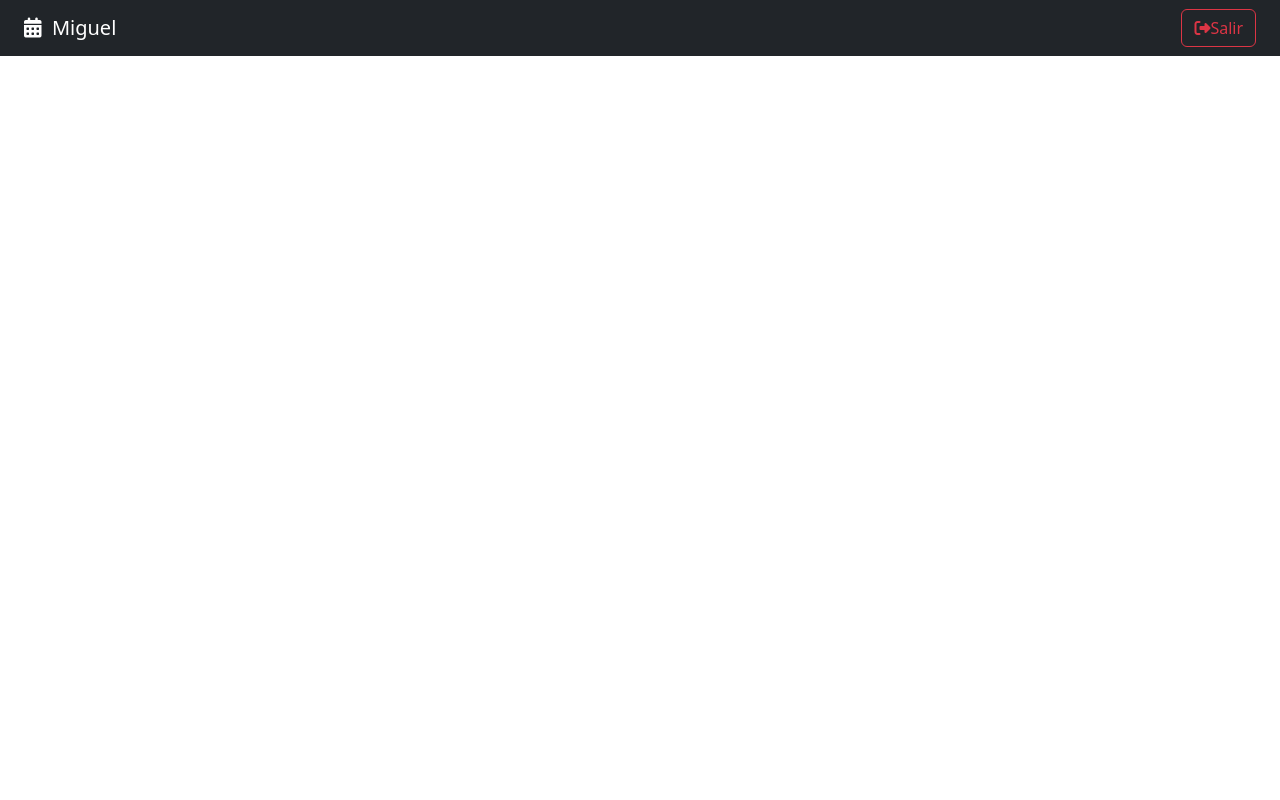
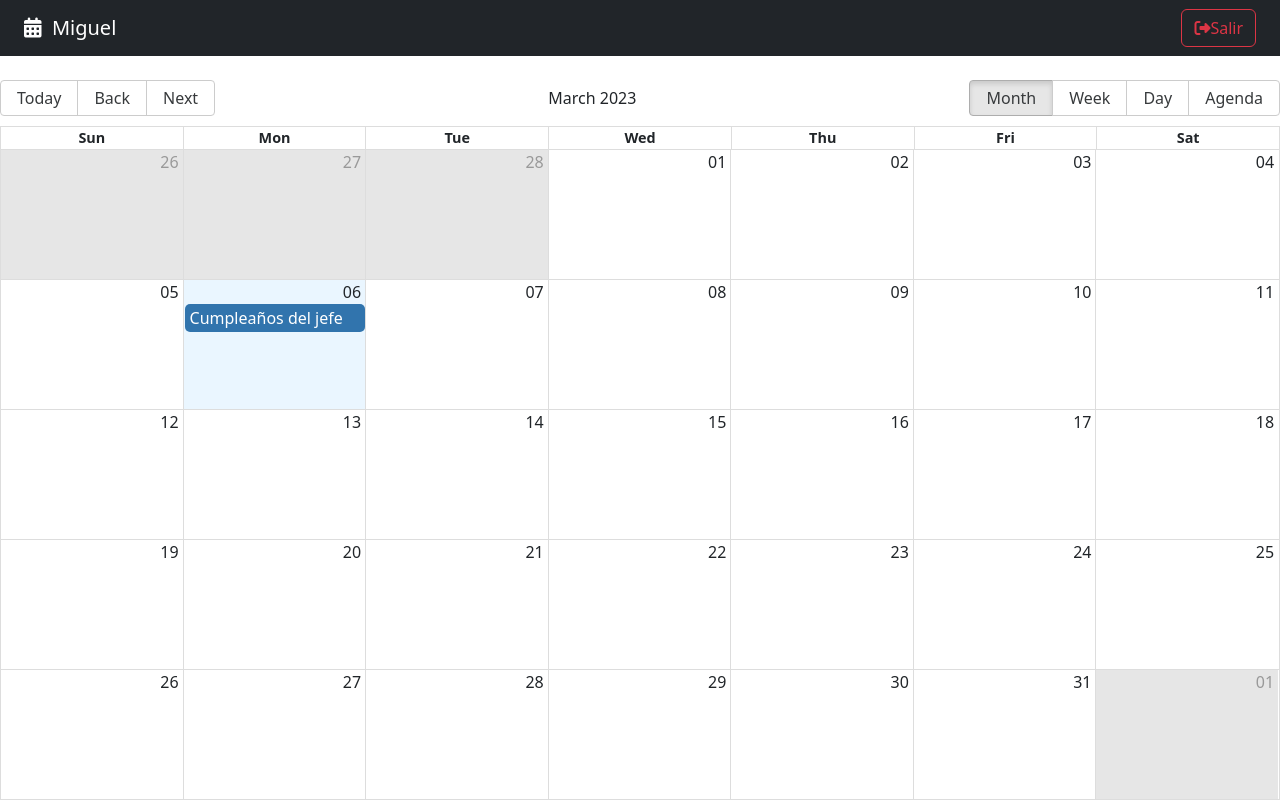
Before and after one commit to Hmmlov/calendar, a React (Vite) app: page / in a window 1280 px wide. Built offline with nearby package versions, Linux system fonts and the light colour scheme.

Commit message:
ReactBigCalendar349

```diff
--- a/package.json
+++ b/package.json
@@ -9,7 +9,9 @@
     "preview": "vite preview"
   },
   "dependencies": {
+    "date-fns": "^2.29.3",
     "react": "^18.2.0",
+    "react-big-calendar": "^1.6.8",
     "react-dom": "^18.2.0",
     "react-router-dom": "^6.8.1"
   },
--- a/src/calendar/pages/CalendarPage.jsx
+++ b/src/calendar/pages/CalendarPage.jsx
@@ -1,9 +1,50 @@
+
+import { Calendar, dateFnsLocalizer } from 'react-big-calendar'
+import 'react-big-calendar/lib/css/react-big-calendar.css';
+import { addHours, format, parse, startOfWeek, getDay } from 'date-fns'
+import enUS from 'date-fns/locale/en-US'
+
 import { Navbar } from '../index';
 
 export const CalendarPage = () => {
+
+  const locales = {
+    'en-US': enUS,
+  }
+
+  const localizer = dateFnsLocalizer({
+    format,
+    parse,
+    startOfWeek,
+    getDay,
+    locales,
+  })
+
+  const events = [{
+    title: 'Cumpleaños del jefe',
+    notes: 'Hay que comprar el pastel',
+    start: new Date(),//monento en el que nosotros queremos que comience el evento, si es requerido.
+    end: addHours( new Date(), 2 ),
+    bgColor: '#fafafa',
+    user:{
+      _id: '123',
+      name: 'Miguel',
+    }
+  }]
+
+
   return (
     <>
       <Navbar/>
+
+      <Calendar
+        localizer={localizer}
+        events={events}
+        startAccessor="start"
+        endAccessor="end"
+        style={{ height: 'calc(100vh - 80px )' }}
+      />
+
     </>
   )
 }
--- a/src/main.jsx
+++ b/src/main.jsx
@@ -3,7 +3,7 @@
 import { CalendarApp } from './CalendarApp'
 
 ReactDOM.createRoot(document.getElementById('root')).render(
-  <React.StrictMode>
+  /* <React.StrictMode> */
     <CalendarApp />
-  </React.StrictMode>
+  /* </React.StrictMode> */
 )
```
Also changed, not shown: 1 other file (tests, documents, lock files or other folders).
